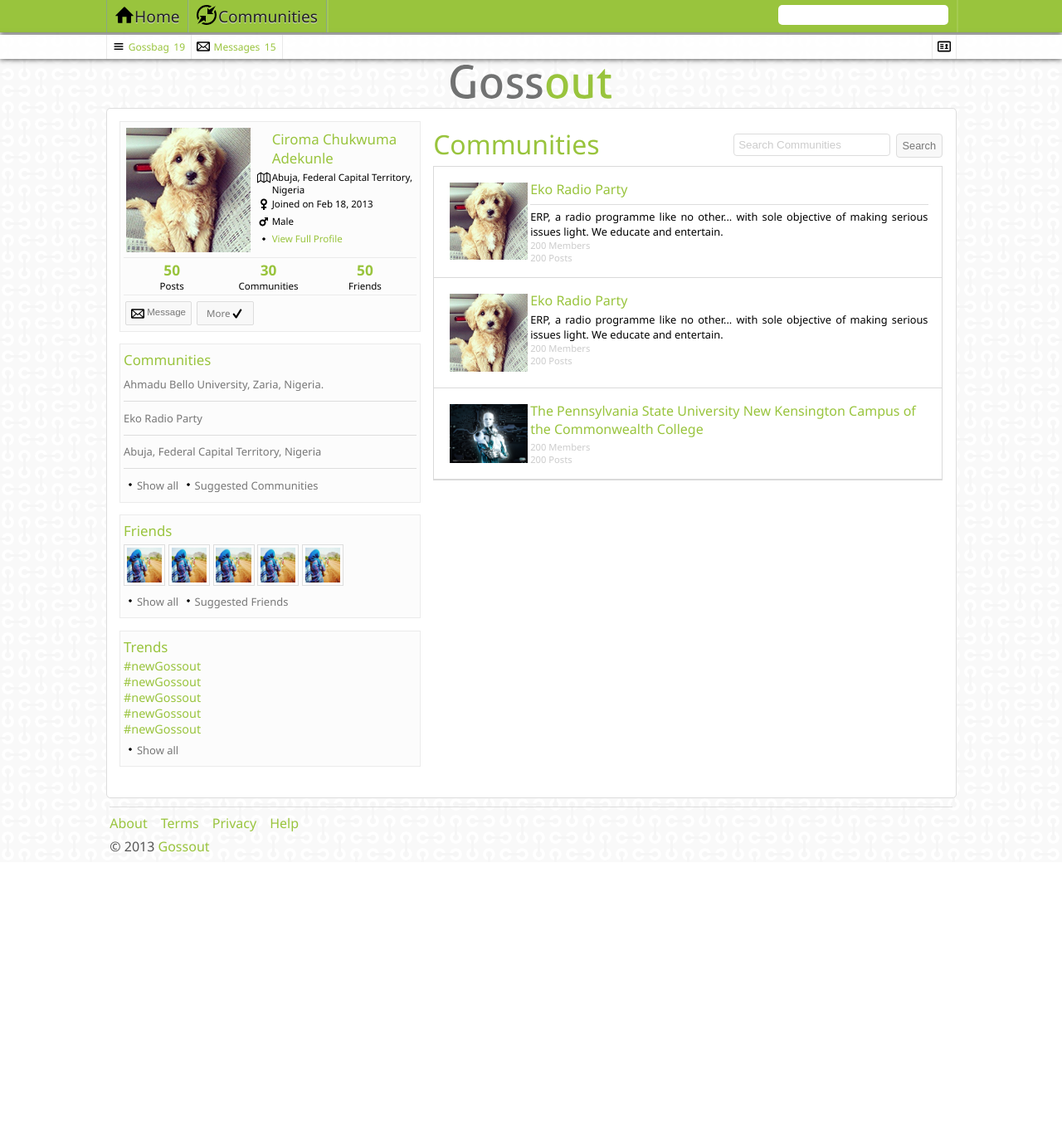
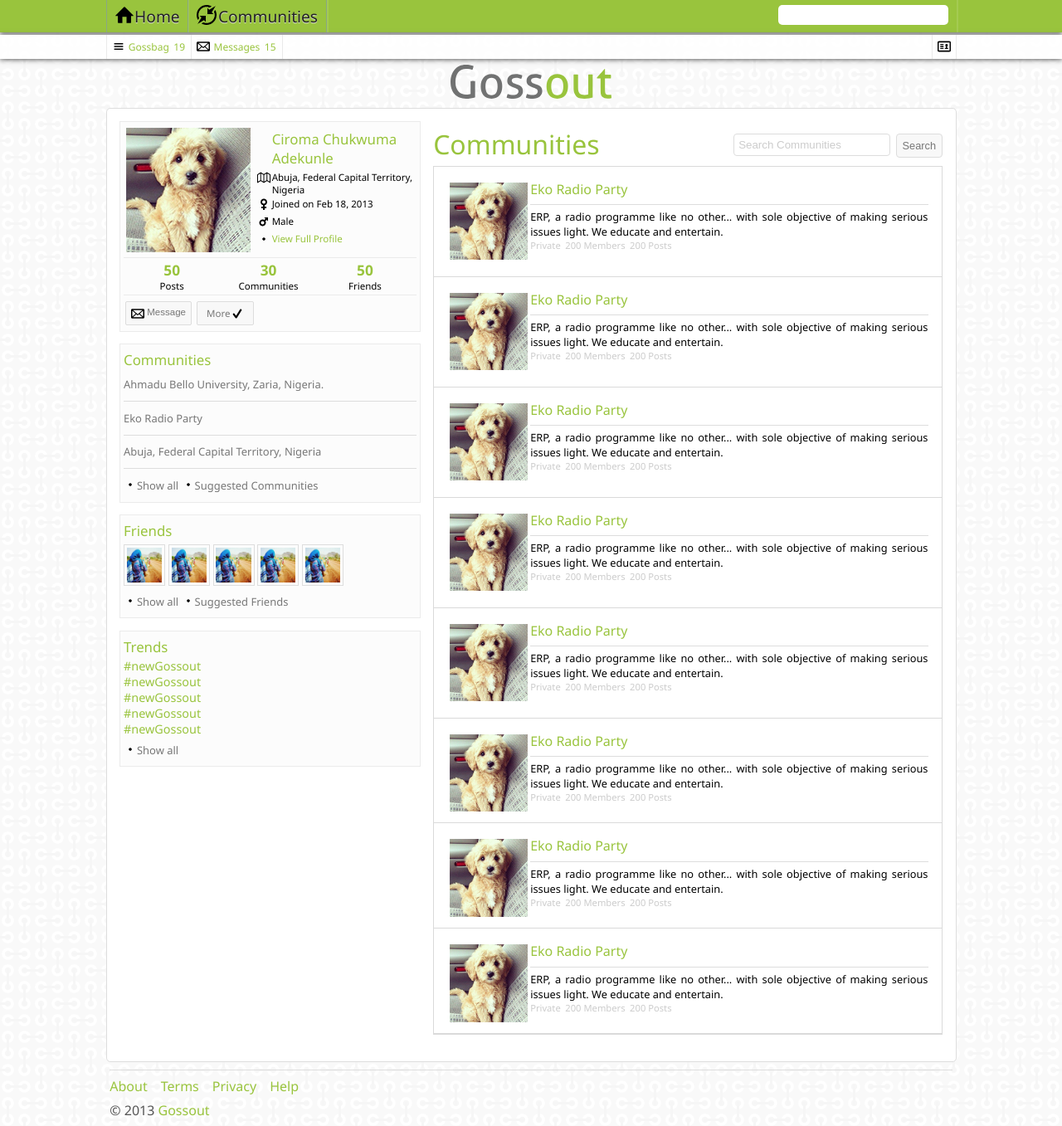
Before and after one commit to Soladnet/tuossog, a PHP site: page /communities.php in a window 1280 px wide. Shown: the whole page at 83% size. Before the commit the page ends 1027 px from the top, so only its background shows below. Run offline with PHP 8.4, Linux system fonts and the light colour scheme.

Commit message:
fixed TL collapse issue, private community indicator

```diff
--- a/aside.php
+++ b/aside.php
@@ -225,3 +225,4 @@ window.open("http://tlk.io/Gossout-30", null, "toolbar=no,menubar=no,resizable =
     </div>
 
 </div>
+<div class="clear"></div>
--- a/communities.php
+++ b/communities.php
@@ -48,51 +48,140 @@
 						<div class="community-text">
 							<div class="community-name"><a href="sample-community.php">Eko Radio Party</a> </div>
 							<hr>
+							<p class="community-privacy">
 							<div class="details">ERP, a radio programme like no other...
 								with sole objective of making serious issues light. We educate and entertain.
 
 							</div>
+							<div class="members">Private</div>
 							<div class="members">200 Members</div>
 							<div class="members">200 Posts</div>
 						</div>
 						<div class="clear"></div>
 					</div>
-
-
 					<div class="community-box-wrapper">
 						<div class="community-image">
 							<img src="images/1.jpg">
 						</div>
 						<div class="community-text">
 							<div class="community-name"><a href="sample-community.php">Eko Radio Party</a> </div>
+							<hr>
+							<p class="community-privacy">
 							<div class="details">ERP, a radio programme like no other...
 								with sole objective of making serious issues light. We educate and entertain.
 
 							</div>
+							<div class="members">Private</div>
 							<div class="members">200 Members</div>
 							<div class="members">200 Posts</div>
+						</div>
+						<div class="clear"></div>
+					</div>
+					<div class="community-box-wrapper">
+						<div class="community-image">
+							<img src="images/1.jpg">
+						</div>
+						<div class="community-text">
+							<div class="community-name"><a href="sample-community.php">Eko Radio Party</a> </div>
+							<hr>
+							<p class="community-privacy">
+							<div class="details">ERP, a radio programme like no other...
+								with sole objective of making serious issues light. We educate and entertain.
 
 							</div>
-						<div class="clear"></div></div>
-
-
+							<div class="members">Private</div>
+							<div class="members">200 Members</div>
+							<div class="members">200 Posts</div>
+						</div>
+						<div class="clear"></div>
+					</div>
 					<div class="community-box-wrapper">
 						<div class="community-image">
-								<img src="images/eset.jpg">
+							<img src="images/1.jpg">
 						</div>
 						<div class="community-text">
-								<div class="community-name"><a href="sample-community.php">The Pennsylvania State University New Kensington Campus of the Commonwealth College</a> </div>
-								<div class="details">
+							<div class="community-name"><a href="sample-community.php">Eko Radio Party</a> </div>
+							<hr>
+							<p class="community-privacy">
+							<div class="details">ERP, a radio programme like no other...
+								with sole objective of making serious issues light. We educate and entertain.
 
 							</div>
+							<div class="members">Private</div>
 							<div class="members">200 Members</div>
 							<div class="members">200 Posts</div>
+						</div>
+						<div class="clear"></div>
+					</div>
+					<div class="community-box-wrapper">
+						<div class="community-image">
+							<img src="images/1.jpg">
+						</div>
+						<div class="community-text">
+							<div class="community-name"><a href="sample-community.php">Eko Radio Party</a> </div>
+							<hr>
+							<p class="community-privacy">
+							<div class="details">ERP, a radio programme like no other...
+								with sole objective of making serious issues light. We educate and entertain.
 
 							</div>
-							<div class="clear"></div></div>
+							<div class="members">Private</div>
+							<div class="members">200 Members</div>
+							<div class="members">200 Posts</div>
+						</div>
+						<div class="clear"></div>
+					</div>
+					<div class="community-box-wrapper">
+						<div class="community-image">
+							<img src="images/1.jpg">
+						</div>
+						<div class="community-text">
+							<div class="community-name"><a href="sample-community.php">Eko Radio Party</a> </div>
+							<hr>
+							<p class="community-privacy">
+							<div class="details">ERP, a radio programme like no other...
+								with sole objective of making serious issues light. We educate and entertain.
 
+							</div>
+							<div class="members">Private</div>
+							<div class="members">200 Members</div>
+							<div class="members">200 Posts</div>
+						</div>
+					</div>
+					<div class="community-box-wrapper">
+						<div class="community-image">
+							<img src="images/1.jpg">
+						</div>
+						<div class="community-text">
+							<div class="community-name"><a href="sample-community.php">Eko Radio Party</a> </div>
+							<hr>
+							<p class="community-privacy">
+							<div class="details">ERP, a radio programme like no other...
+								with sole objective of making serious issues light. We educate and entertain.
 
+							</div>
+							<div class="members">Private</div>
+							<div class="members">200 Members</div>
+							<div class="members">200 Posts</div>
+						</div>
+					</div>
+					<div class="community-box-wrapper">
+						<div class="community-image">
+							<img src="images/1.jpg">
+						</div>
+						<div class="community-text">
+							<div class="community-name"><a href="sample-community.php">Eko Radio Party</a> </div>
+							<hr>
+							<p class="community-privacy">
+							<div class="details">ERP, a radio programme like no other...
+								with sole objective of making serious issues light. We educate and entertain.
 
+							</div>
+							<div class="members">Private</div>
+							<div class="members">200 Members</div>
+							<div class="members">200 Posts</div>
+						</div>
+					</div>
 
 
 						</div>
--- a/css/_communities.scss
+++ b/css/_communities.scss
@@ -52,6 +52,7 @@ $nav-gradient-2: #BAD533;
 			}
 
 		.members{
+			display: inline;
 			color: #ccc;
 			margin-right:.5em;
 			font-size:.7em;
--- a/css/style.css
+++ b/css/style.css
@@ -178,7 +178,7 @@
 @media only screen and (max-width: 260px) { .communities-list .community-box .community-text { width: 100%; } }
 .communities-list .community-box .community-name { padding: 0 0 .2em 0; vertical-align: text-bottom; }
 .communities-list .community-box .details { font-size: .8em; text-align: justify; text-justify: inter-word; }
-.communities-list .community-box .members { color: #ccc; margin-right: .5em; font-size: .7em; }
+.communities-list .community-box .members { display: inline; color: #ccc; margin-right: .5em; font-size: .7em; }
 .communities-list .community-search-box { display: inline-block; float: right; margin: .85em 0 .4em 0; }
 @media only screen and (max-width: 520px) { .communities-list .community-search-box { display: block; float: none; } }
 .communities-list .community-search-box input[type=text] { border: 1px solid #ddd; border-radius: 4px; padding: .4em; }
```
Also changed, not shown: create-community.php (line endings or trailing spaces). Lines whose indentation alone changed are shown as unchanged.
